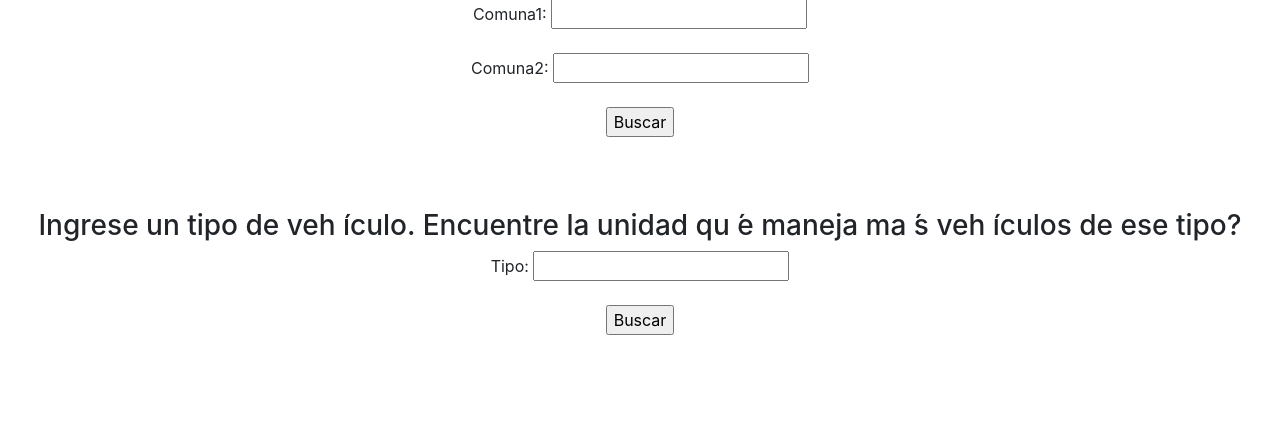
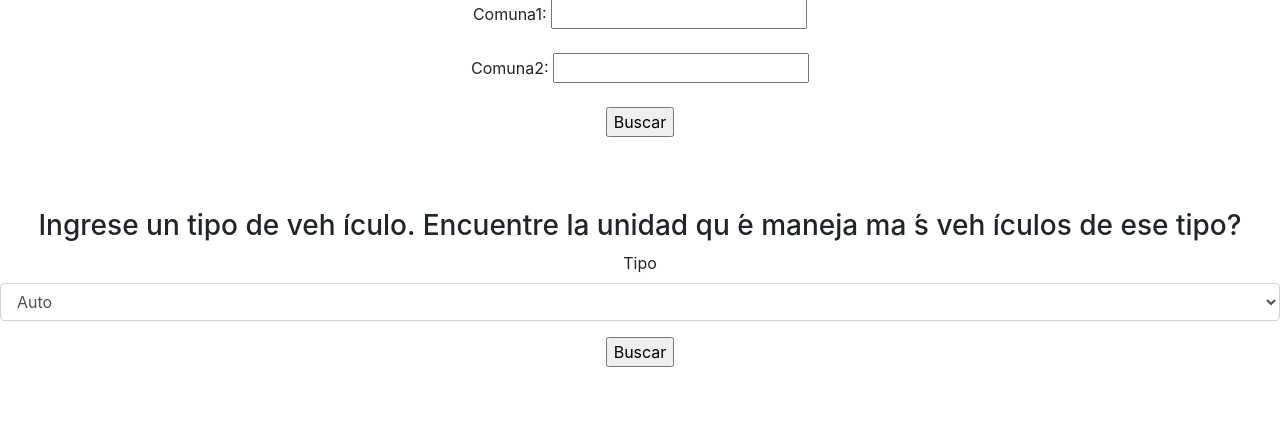
Before and after one commit to sebalepe/Base_datos, a PHP site: page / in a window 1280 px wide. Shown: the part 1223-1662 px from the top of the page. Before the commit the page ends 1558 px from the top, so only its background shows below. Run offline with PHP 8.4, Linux system fonts and the light colour scheme.

Commit message:
dropdown

```diff
--- a/Sites/index.php
+++ b/Sites/index.php
@@ -90,9 +90,16 @@
   <h3 align="center">Ingrese un tipo de veh ́ıculo. Encuentre la unidad qu ́e maneja ma ́s veh ́ıculos de ese tipo?</h3>
 
   <form align="center" action="consultas/max_tipo.php" method="post">
-    Tipo:
-    <input type="text" name="tipo">
-    <br/><br/>
+    <div class="form-group">
+      <label> Tipo </label>
+      <select class="form-control" name="tipo">
+        <option>Auto</option>
+        <option>Moto</option>
+        <option>Camioneta</option>
+        <option>Bicicleta</option>
+        <option> Camion</option>
+      </select>
+    </div>
     <input type="submit" value="Buscar">
   </form>
   <br>
```
